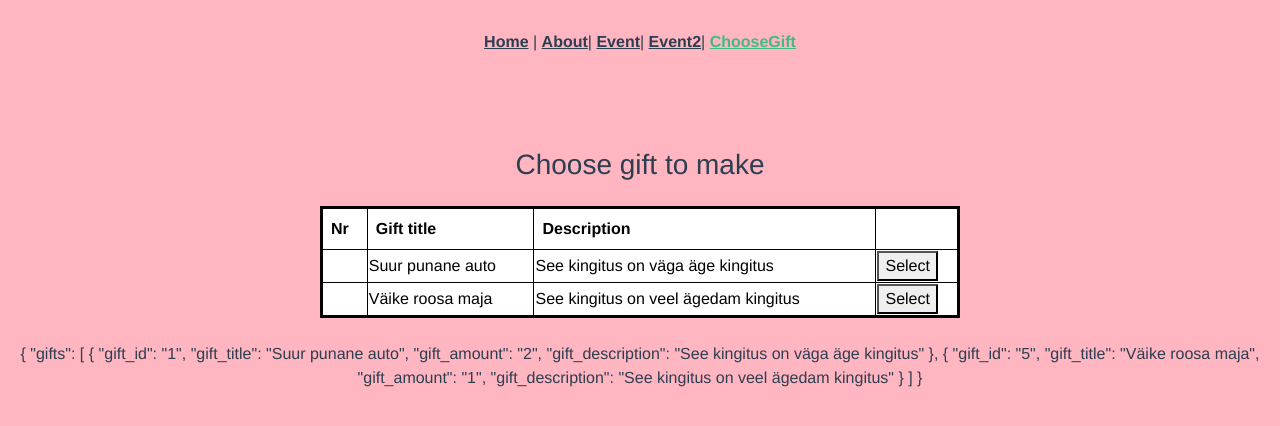
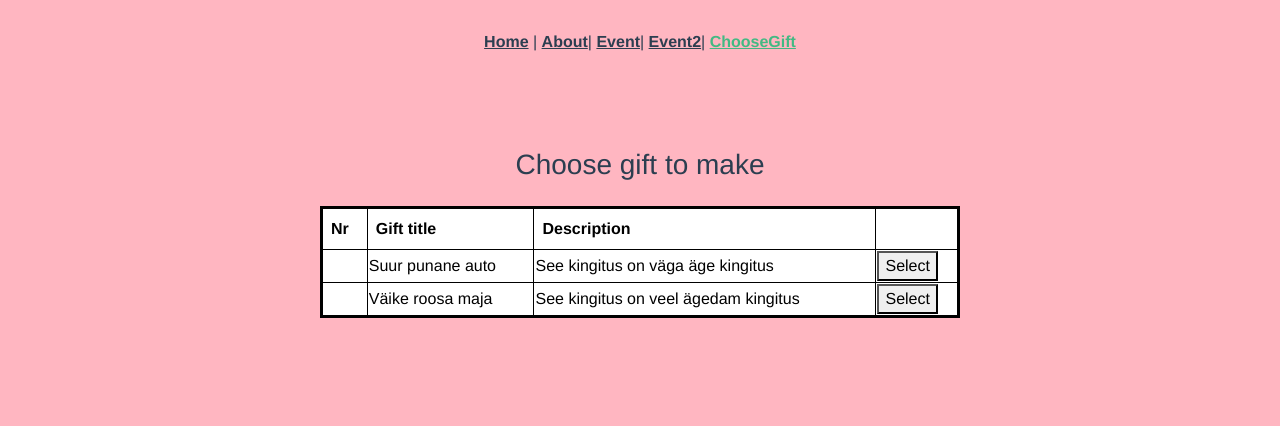
Before and after one commit to Nurech/gifty, a Vue app in the folder frontend/: page /chooseGift in a window 1280 px wide. Shown: the top 426 px of the page. Built offline with nearby package versions, Linux system fonts and the light colour scheme.

Commit message:
10.05 merge

```diff
--- a/frontend/src/views/ChooseGift.vue
+++ b/frontend/src/views/ChooseGift.vue
@@ -21,9 +21,8 @@
       </tr>
       </tbody>
     </table>
-
     <br>
-    {{ infoks }}
+<!--    {{ infoks }}-->
       <br>
     <br>
     {{ infoks2 }}
```
